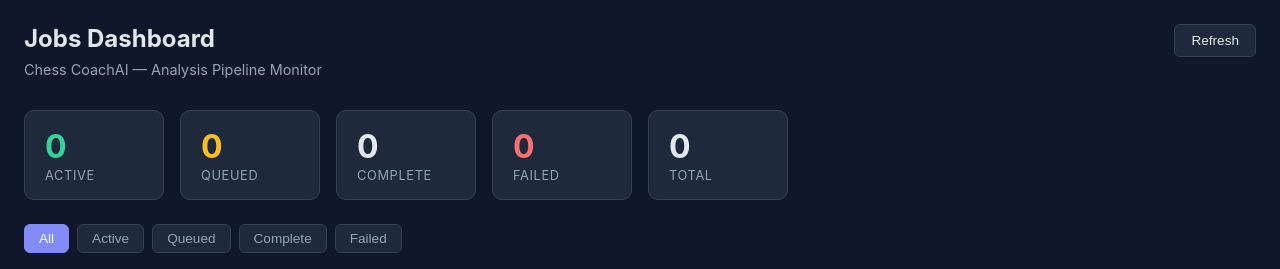
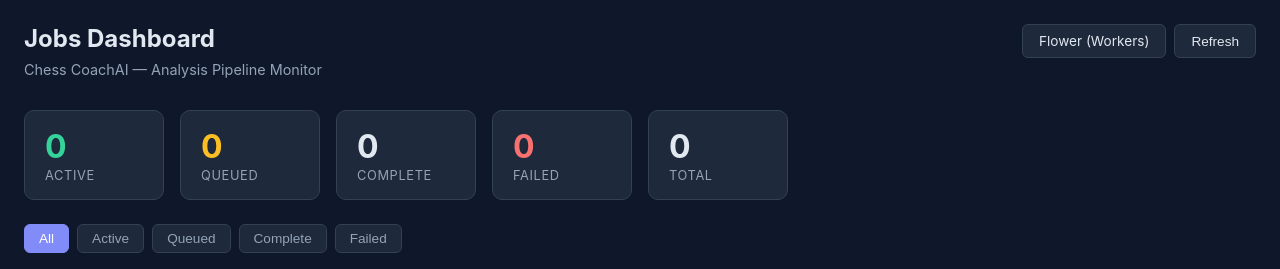
Before and after one commit to guruLaaz/chess_coachAI, a Flask app: page /admin/jobs in a window 1280 px wide. Shown: the top 269 px of the page. Run offline with Flask 3, Linux system fonts and the light colour scheme; data that the repository does not hold is empty; some libraries are stand-ins or nearby versions.

Commit message:
Add Flower link to admin jobs dashboard
Co-Authored-By: Claude Opus 4.6 <noreply@anthropic.com>

```diff
--- a/web/templates/admin_jobs.html
+++ b/web/templates/admin_jobs.html
@@ -87,7 +87,10 @@
             <h1>Jobs Dashboard</h1>
             <p class="subtitle">Chess CoachAI &mdash; Analysis Pipeline Monitor</p>
         </div>
-        <button class="refresh-btn" onclick="location.reload()">Refresh</button>
+        <div style="display:flex;gap:8px">
+            <a class="refresh-btn" href="http://localhost:5555" target="_blank" style="text-decoration:none">Flower (Workers)</a>
+            <button class="refresh-btn" onclick="location.reload()">Refresh</button>
+        </div>
     </div>
 
     {% set active_jobs = jobs | selectattr('status', 'in', ['fetching', 'analyzing']) | list %}
```
